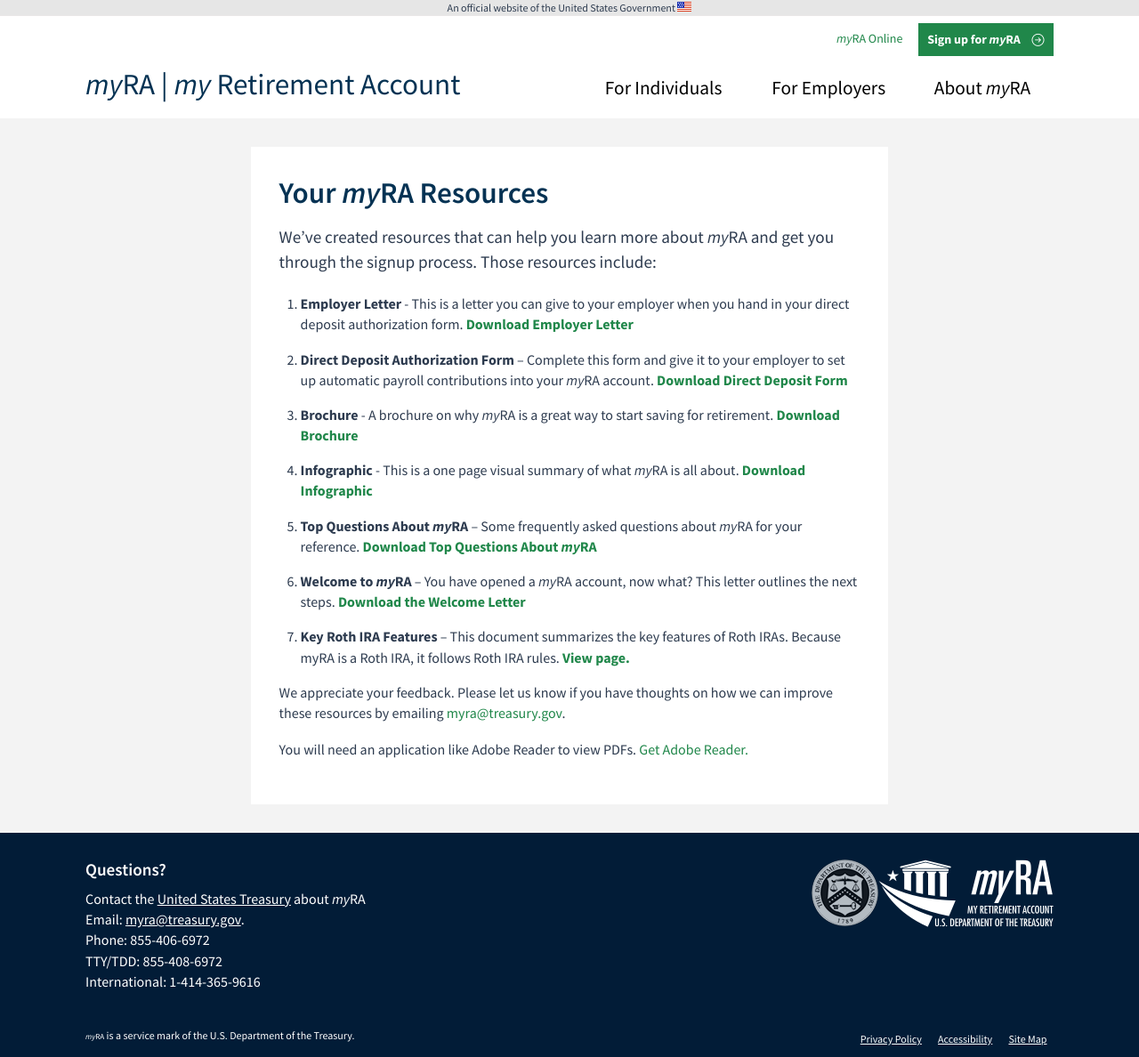
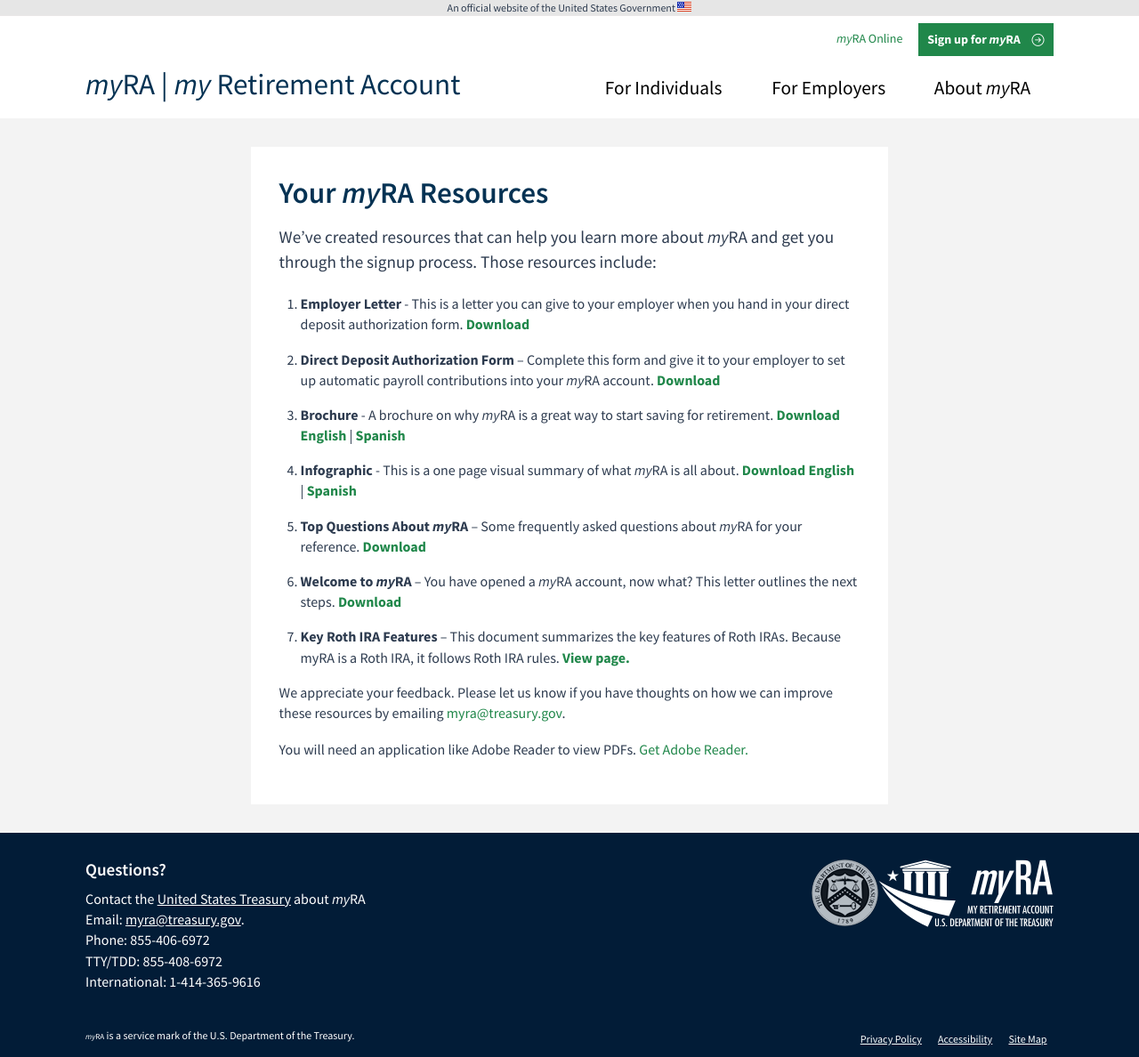
Before and after one commit to 18F/myra, a Jekyll site: the page built from individuals/resources.html, in a window 1280 px wide. Shown: the whole page at 89% size. Built offline with Jekyll 4.4.1, drawn with Linux system fonts in a browser that asks for light colours.

Commit message:
Spanish links and relabeled download links

```diff
--- a/individuals/resources.html
+++ b/individuals/resources.html
@@ -6,12 +6,12 @@
 <h1>Your <span class="myra">myRA</span> Resources</h1>
 <p class="lead-text">We’ve created resources that can help you learn more about <span class="myra">myRA</span> and get you through the signup process. Those resources include:</p>
 <ol class="resource-list">
-  <li><strong>Employer Letter</strong> - This is a letter you can give to your employer when you hand in your direct deposit authorization form. <a href="{{ site.baseurl }}/resources/myRA_Employer-Letter.pdf" title="Download PDF" target="_blank">Download Employer Letter</a></li>
-  <li><strong>Direct Deposit Authorization Form</strong> – Complete this form and give it to your employer to set up automatic payroll contributions into your <span class="myra">myRA</span> account. <a href="{{ site.baseurl }}/resources/myRA_direct-deposit-form.pdf" title="Download PDF" target="_blank">Download Direct Deposit Form</a></li>
-  <li><strong>Brochure</strong> - A brochure on why <span class="myra">myRA</span> is a great way to start saving for retirement. <a href="{{ site.baseurl }}/resources/myRA_Brochure.pdf" title="Download PDF" target="_blank">Download Brochure</a></li>
-  <li><strong>Infographic</strong> - This is a one page visual summary of what <span class="myra">myRA</span> is all about. <a href="{{ site.baseurl }}/resources/myRA_Infographic.pdf" title="Download PDF" target="_blank">Download Infographic</a></li>
-  <li><strong>Top Questions About <span class="myra">myRA</span></strong> – Some frequently asked questions about <span class="myra">myRA</span> for your reference. <a href="{{ site.baseurl }}/resources/myRA_Q-and-A.pdf" title="Download PDF" target="_blank">Download Top Questions About <span class="myra">myRA</span></a></li>
-  <li><strong>Welcome to <span class="myra">myRA</span></strong> – You have opened a <span class="myra">myRA</span> account, now what? This letter outlines the next steps. <a href="{{ site.baseurl }}/resources/myRA_Welcome-Letter.pdf" title="Download PDF" target="_blank">Download the Welcome Letter</a></li>
+  <li><strong>Employer Letter</strong> - This is a letter you can give to your employer when you hand in your direct deposit authorization form. <a href="{{ site.baseurl }}/resources/myRA_Employer-Letter.pdf" title="Download PDF" target="_blank">Download</a></li>
+  <li><strong>Direct Deposit Authorization Form</strong> – Complete this form and give it to your employer to set up automatic payroll contributions into your <span class="myra">myRA</span> account. <a href="{{ site.baseurl }}/resources/myRA_direct-deposit-form.pdf" title="Download PDF" target="_blank">Download</a></li>
+  <li><strong>Brochure</strong> - A brochure on why <span class="myra">myRA</span> is a great way to start saving for retirement. <a href="{{ site.baseurl }}/resources/myRA_Brochure.pdf" title="Download PDF" target="_blank">Download English</a> | <a href="{{ site.baseurl }}/resources/myRA_brochure_spanish.pdf" title="Download PDF" target="_blank">Spanish</a></li>
+  <li><strong>Infographic</strong> - This is a one page visual summary of what <span class="myra">myRA</span> is all about. <a href="{{ site.baseurl }}/resources/myRA_Infographic.pdf" title="Download PDF" target="_blank">Download English</a> | <a href="{{ site.baseurl }}/resources/myRA_infographic_spanish.pdf" title="Download PDF" target="_blank">Spanish</a></li>
+  <li><strong>Top Questions About <span class="myra">myRA</span></strong> – Some frequently asked questions about <span class="myra">myRA</span> for your reference. <a href="{{ site.baseurl }}/resources/myRA_Q-and-A.pdf" title="Download PDF" target="_blank">Download</a></li>
+  <li><strong>Welcome to <span class="myra">myRA</span></strong> – You have opened a <span class="myra">myRA</span> account, now what? This letter outlines the next steps. <a href="{{ site.baseurl }}/resources/myRA_Welcome-Letter.pdf" title="Download PDF" target="_blank">Download</a></li>
   <li><strong>Key Roth IRA Features</strong> – This document summarizes the key features of Roth IRAs. Because myRA is a Roth IRA, it follows Roth IRA rules. <a href="{{ site.baseurl }}/roth-ira">View page.</a></li>
 </ol>
 
```
